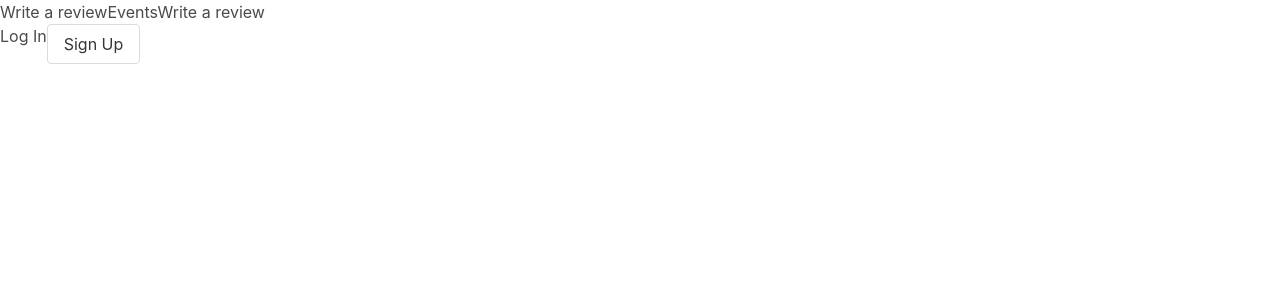
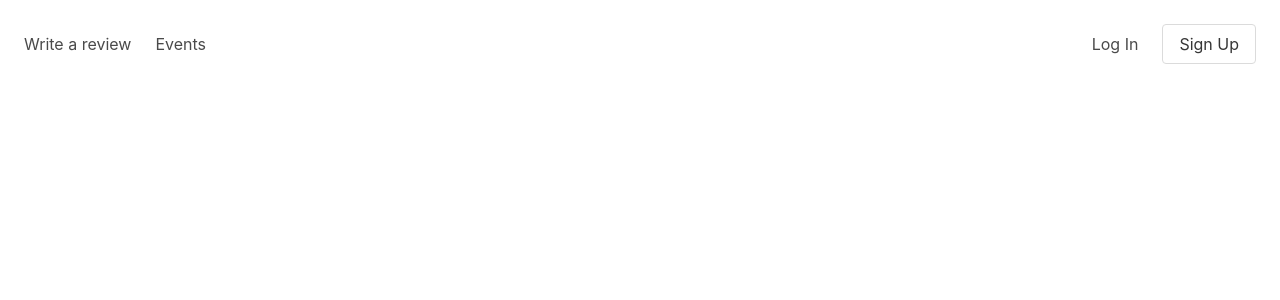
Before and after one commit to enestatli/yelp-frontend, a React (Create React App) app: page / in a window 1280 px wide. Shown: the top 300 px of the page. Built offline with nearby package versions, Linux system fonts and the light colour scheme.

Commit message:
finish nav bar css

```diff
--- a/src/LandingPage/TopNav/TopNav.js
+++ b/src/LandingPage/TopNav/TopNav.js
@@ -1,14 +1,14 @@
 import React from "react";
+import styles from "./TopNav.module.css";
 
 export function TopNav() {
   return (
-    <div>
-      <div>
+    <div className={styles["top-nav"]}>
+      <div className={styles["left"]}>
         <span>Write a review</span>
         <span>Events</span>
-        <span>Write a review</span>
       </div>
-      <div>
+      <div className={styles["right"]}>
         <span>Log In</span>
         <button className="button">Sign Up</button>
       </div>
--- a/src/LandingPage/TopNav/TopNav.module.css
+++ b/src/LandingPage/TopNav/TopNav.module.css
@@ -0,0 +1,23 @@
+:root {
+    --element-spacing: 1.5rem;
+}
+
+.top-nav {
+    display: flex;
+    justify-content: space-between;
+    align-items: center;
+    margin: var(--element-spacing);
+}
+
+.left>* {
+    margin-right: var(--element-spacing);
+}
+
+.right {
+    display: flex;
+    align-items: center;
+}
+
+.right>* {
+    margin-left: var(--element-spacing);
+}
```
